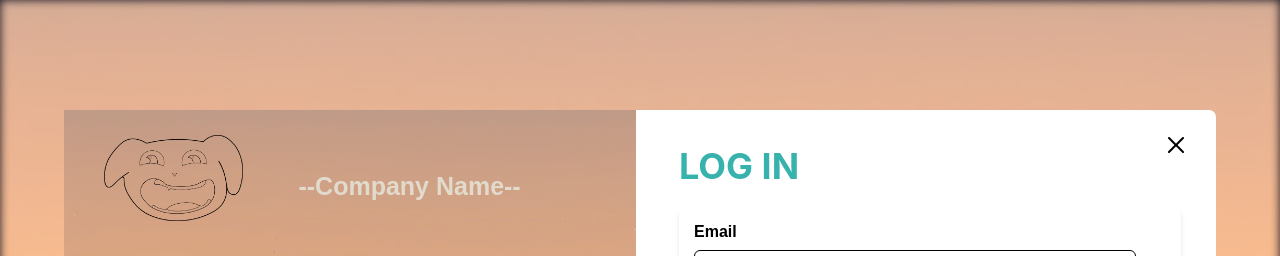
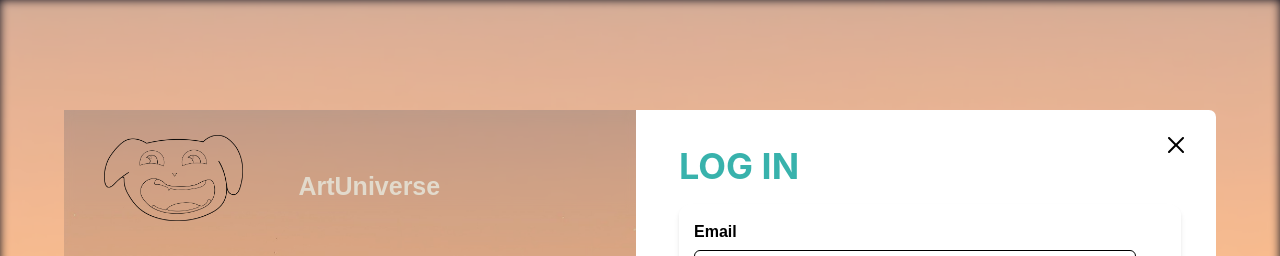
Before and after one commit to Oussama268/Art-Website-Client, a React (Vite) app: page /sign in a window 1280 px wide. Shown: the top 256 px of the page. Built offline with nearby package versions, Linux system fonts and the light colour scheme.

Commit message:
added company name

```diff
--- a/src/layouts/sign/Sign.jsx
+++ b/src/layouts/sign/Sign.jsx
@@ -19,7 +19,7 @@ export default function Sign(){
                         <Image className='logo' src={logo}  alt='logo'/>
 
                         <h2>
-                            --Company Name--
+                            ArtUniverse
                         </h2>
                     </div>
                     <p className='commercial'>
```
